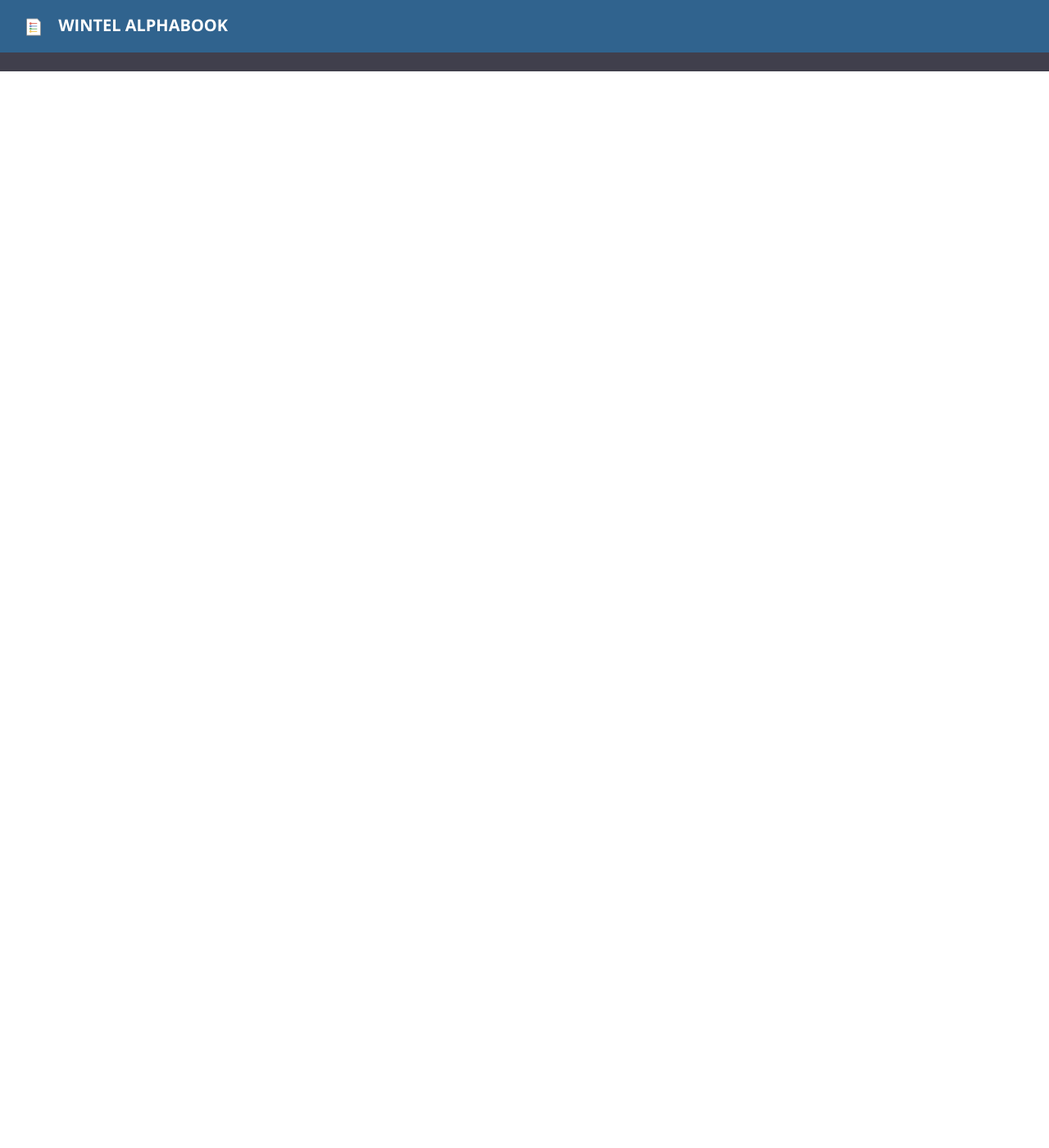
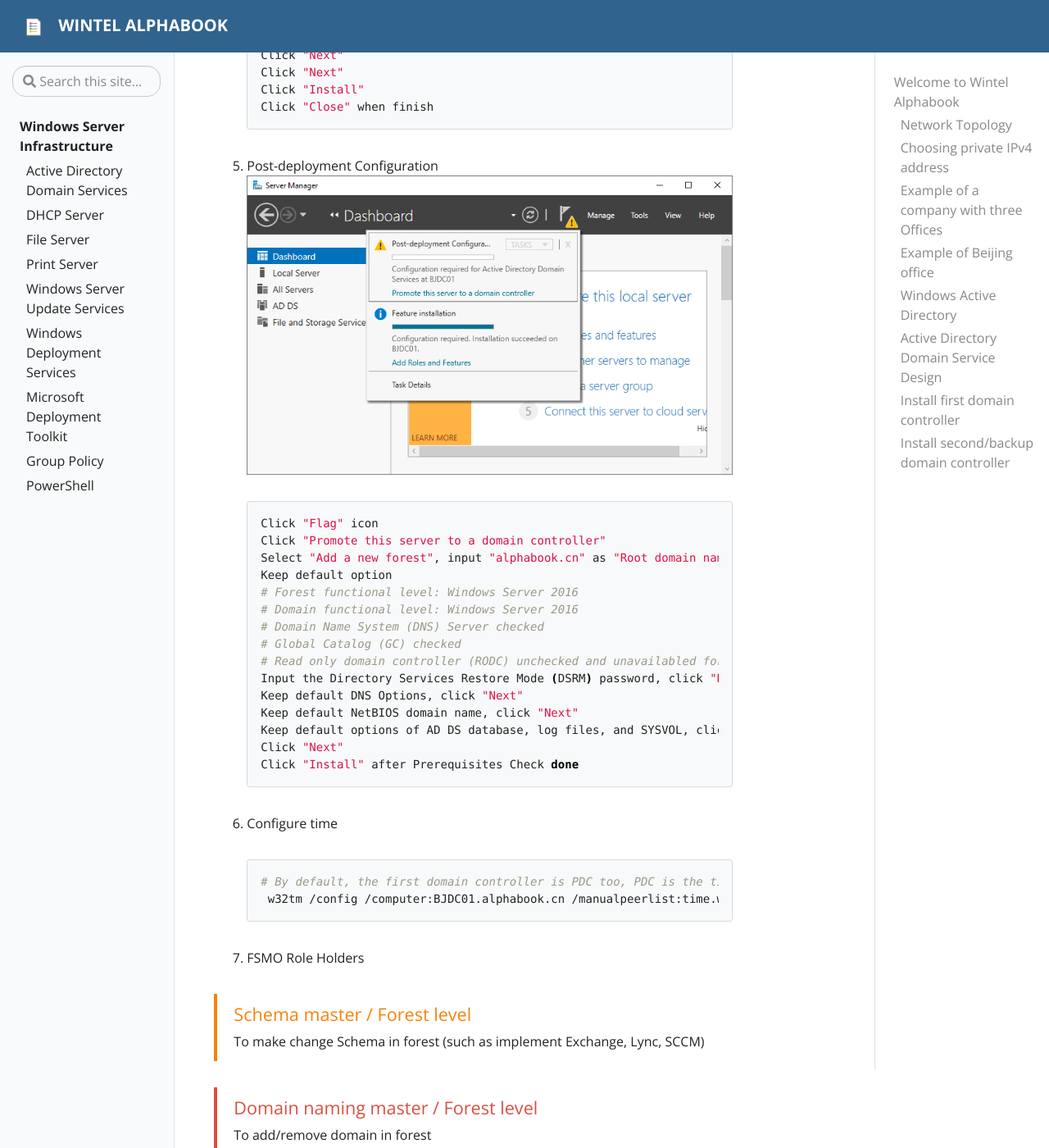
Before and after one commit to SMEwintel/SMEwintel.github.io, a Jekyll site: the page built from pages/index.md, in a window 1280 px wide and 1400 px high, scrolled down 2973 px. Shown: the whole window at 82% size. Built offline with Jekyll 4.4.1, drawn with Linux system fonts in a browser that asks for light colours; before the commit the page ends 3060 px from its top, so only the background shows below that; some of the changed text lies outside the part shown.

Commit message:
Update index.md

````diff
--- a/pages/index.md
+++ b/pages/index.md
@@ -93,5 +93,85 @@ Default gateway: 10.10.10.1
 Preferred DNS server: 10.10.10.10
 ```
 
+4. Install Active Directory Domain Services
+```bash
+From Start Menu, Click "Server Manager"
+Click "Add roles and features"
+Click "Next"
+Keep default option "Role-based or feature-based installation", Click "Next"
+Keep defaut option, Click "Next"
+Select "Active Directory Domain Services", and Click "Add Features" from the pop up window
+Click "Next"
+Click "Next"
+Click "Next"
+Click "Install"
+Click "Close" when finish
+```
+
+5. Post-deployment Configuration
+![assets/img/dc-promote.png](assets/img/dc-promote.png)
+```bash
+Click "Flag" icon
+Click "Promote this server to a domain controller"
+Select "Add a new forest", input "alphabook.cn" as "Root domain name", click "Next"
+Keep default option
+# Forest functional level: Windows Server 2016
+# Domain functional level: Windows Server 2016
+# Domain Name System (DNS) Server checked
+# Global Catalog (GC) checked
+# Read only domain controller (RODC) unchecked and unavailabled for the first Domain Controller
+Input the Directory Services Restore Mode (DSRM) password, click "Next"
+Keep default DNS Options, click "Next"
+Keep default NetBIOS domain name, click "Next"
+Keep default options of AD DS database, log files, and SYSVOL, click "Next"
+Click "Next"
+Click "Install" after Prerequisites Check done
+```
+
+6. Configure time
+```bash
+# By default, the first domain controller is PDC too, PDC is the time root of the forest.
+ w32tm /config /computer:BJDC01.alphabook.cn /manualpeerlist:time.windows.com /syncfromflags:manual /update
+```
+
+7. FSMO Role Holders
+
+{% include alert.html type="warning" title="Schema master / Forest level" content="To make change Schema in forest (such as implement Exchange, Lync, SCCM)" %}
+
+{% include alert.html type="danger" title="Domain naming master / Forest level" content="To add/remove domain in forest" %}
+
+{% include alert.html type="success" title="PDC / Domain level" content="Time root in forest (PDC->DCs->Computers)
+Group policy central management
+Handle password change specially (the change will sync to PDC immediately)
+Handle user account lock specially" %}
+
+{% include alert.html type="info" title="RID pool master / Domain level" content="Assign RIDs to DCs (500/time)" %}
+
+{% include alert.html type="primary" title="Infrastucture master / Domain level" content="Objects reference in different domains" %}
+
+Get list of FSMO role holders
+```bash
+netdom query fsmo
+Schema master               BJDC01.alphabook.cn
+Domain naming master        BJDC01.alphabook.cn
+PDC                         BJDC01.alphabook.cn
+RID pool manager            BJDC01.alphabook.cn
+Infrastructure master       BJDC01.alphabook.cn
+```
+
+or
+```bash
+# Forest Level
+Get-ADForest | Select-Object DomainNamingMaster, SchemaMaster
+DomainNamingMaster  SchemaMaster
+------------------  ------------
+BJDC01.alphabook.cn BJDC01.alphabook.cn
+# Domain Level
+Get-ADDomain | Select-Object InfrastructureMaster, RIDMaster, PDCEmulator
+InfrastructureMaster RIDMaster           PDCEmulator
+-------------------- ---------           -----------
+BJDC01.alphabook.cn  BJDC01.alphabook.cn BJDC01.alphabook.cn
+```
+
 
 ### Install second/backup domain controller
````
